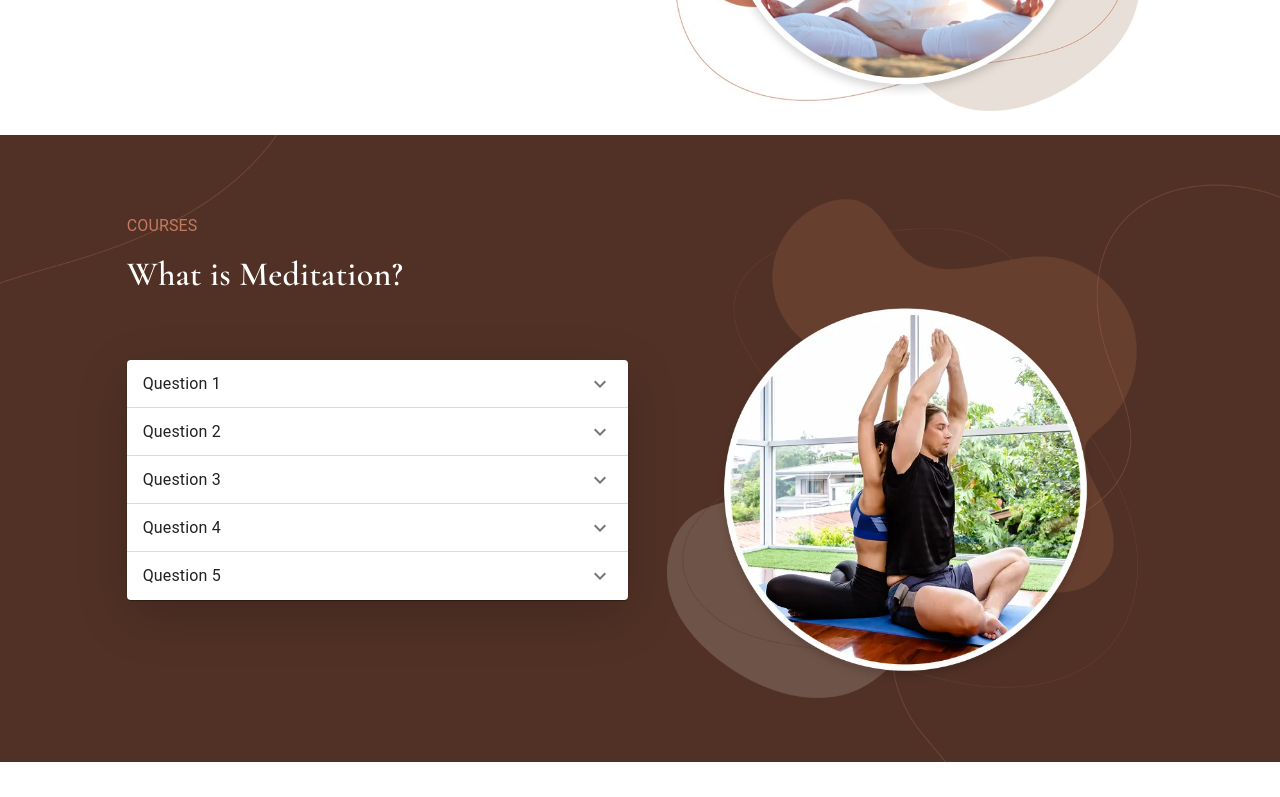
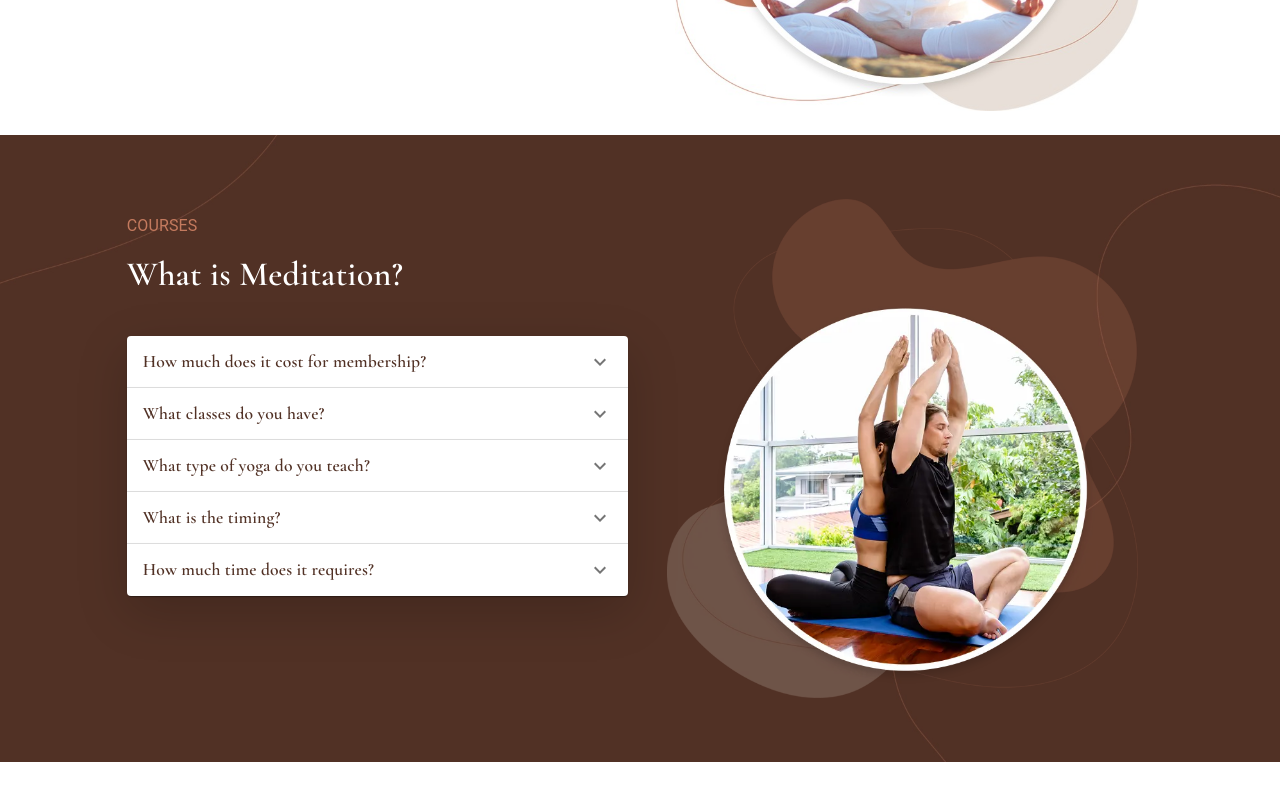
Before and after one commit to pritam-shinde/happymindplace, a Next.js app: page /faq in a window 1280 px wide. Shown: the part 525-1322 px from the top of the page. Built offline with nearby package versions, Linux system fonts and the light colour scheme.

Commit message:
faq design

```diff
--- a/pages/faq.js
+++ b/pages/faq.js
@@ -52,7 +52,7 @@ const FAQ = () => {
                     <Box className={`animate__animated animate__fadeInUp ${HomeCss.Meditation}`}>
                       <Typography className={HomeCss.SecHead}>COURSES</Typography>
                       <Typography variant='h4' className='text-white py-lg-3 py-3'>What is Meditation?</Typography>
-                      <Box  className='shadow-lg my-5'>
+                      <Box  className='shadow-lg my-4'>
                         <Accordion className={HomeCss.faqBorder}>
                           <AccordionSummary
                             expandIcon={<ExpandMoreIcon />}
@@ -60,10 +60,10 @@ const FAQ = () => {
                             id="panel1a-header"
                             className={HomeCss.faq}
                           >
-                            <Typography>Question 1</Typography>
+                            <Typography variant='h6'>How much does it cost for membership?</Typography>
                           </AccordionSummary>
-                          <AccordionDetails className={HomeCss.faqAns}>
-                            <Typography className='text-white-50'>
+                          <AccordionDetails >
+                            <Typography className='text-black-50'>
                               Lorem ipsum dolor sit amet, consectetur adipiscing elit. Suspendisse
                               malesuada lacus ex, sit amet blandit leo lobortis eget.
                             </Typography>
@@ -76,10 +76,10 @@ const FAQ = () => {
                             id="panel2a-header"
                             className={HomeCss.faq}
                           >
-                            <Typography>Question 2</Typography>
+                            <Typography variant='h6'>What classes do you have?</Typography>
                           </AccordionSummary>
                           <AccordionDetails className={HomeCss.faqAns}>
-                            <Typography className='text-white-50'>
+                            <Typography className='text-black-50'>
                               Lorem ipsum dolor sit amet, consectetur adipiscing elit. Suspendisse
                               malesuada lacus ex, sit amet blandit leo lobortis eget.
                             </Typography>
@@ -92,10 +92,10 @@ const FAQ = () => {
                             id="panel2a-header"
                             className={HomeCss.faq}
                           >
-                            <Typography>Question 3</Typography>
+                            <Typography variant='h6'>What type of yoga do you teach?</Typography>
                           </AccordionSummary>
                           <AccordionDetails className={HomeCss.faqAns}>
-                            <Typography className='text-white-50'>
+                            <Typography className='text-black-50'>
                               Lorem ipsum dolor sit amet, consectetur adipiscing elit. Suspendisse
                               malesuada lacus ex, sit amet blandit leo lobortis eget.
                             </Typography>
@@ -108,10 +108,10 @@ const FAQ = () => {
                             id="panel2a-header"
                             className={HomeCss.faq}
                           >
-                            <Typography>Question 4</Typography>
+                            <Typography variant='h6'>What is the timing?</Typography>
                           </AccordionSummary>
                           <AccordionDetails className={HomeCss.faqAns}>
-                            <Typography className='text-white-50'>
+                            <Typography className='text-black-50'>
                               Lorem ipsum dolor sit amet, consectetur adipiscing elit. Suspendisse
                               malesuada lacus ex, sit amet blandit leo lobortis eget.
                             </Typography>
@@ -124,10 +124,10 @@ const FAQ = () => {
                             id="panel2a-header"
                             className={HomeCss.faq}
                           >
-                            <Typography>Question 5</Typography>
+                            <Typography variant='h6'>How much time does it requires?</Typography>
                           </AccordionSummary>
                           <AccordionDetails className={HomeCss.faqAns}>
-                            <Typography className='text-white-50'>
+                            <Typography className='text-black-50'>
                               Lorem ipsum dolor sit amet, consectetur adipiscing elit. Suspendisse
                               malesuada lacus ex, sit amet blandit leo lobortis eget.
                             </Typography>
--- a/styles/Home.module.css
+++ b/styles/Home.module.css
@@ -3,7 +3,7 @@
     text-align: center;
     border-radius: 15px;
     padding: 2rem 0;
-    margin-top: 25%;
+    margin-top: 27%;
     -webkit-border-radius: 15px;
     -moz-border-radius: 15px;
     -ms-border-radius: 15px;
@@ -93,20 +93,9 @@
 }
 
 .faq{
-    background-color: #6f5449;
+    background-color: #F4EDE6;
 }
 
-.faqAns{
-    background-color: #c47a5e;
-}
-
-.faqBorder{
-    border-radius: 5%;
-    -webkit-border-radius: 5%;
-    -moz-border-radius: 5%;
-    -ms-border-radius: 5%;
-    -o-border-radius: 5%;
-}
 
 .button{
     background-color: #c47a5e;
@@ -155,7 +144,7 @@
 
 @media only screen and (max-width:900px) {
     .bannerText{
-        margin-top: 0rem;
+        margin-top: 8rem;
     }
 
     .bannerImage{
--- a/styles/globals.css
+++ b/styles/globals.css
@@ -17,7 +17,7 @@
     --h3-font-size-desktop: 1.8rem;
     --h3-font-size-tab: 1.5rem;
     --h3-font-size-mobile: 1.3rem;
-    --h6-font-size-desktop: 1rem;
+    --h6-font-size-desktop: 1.1rem;
     --subtitle-font-size: 1rem;
     --para-font-size: 0.9rem;
     --heading-font-weight: 600;
```
